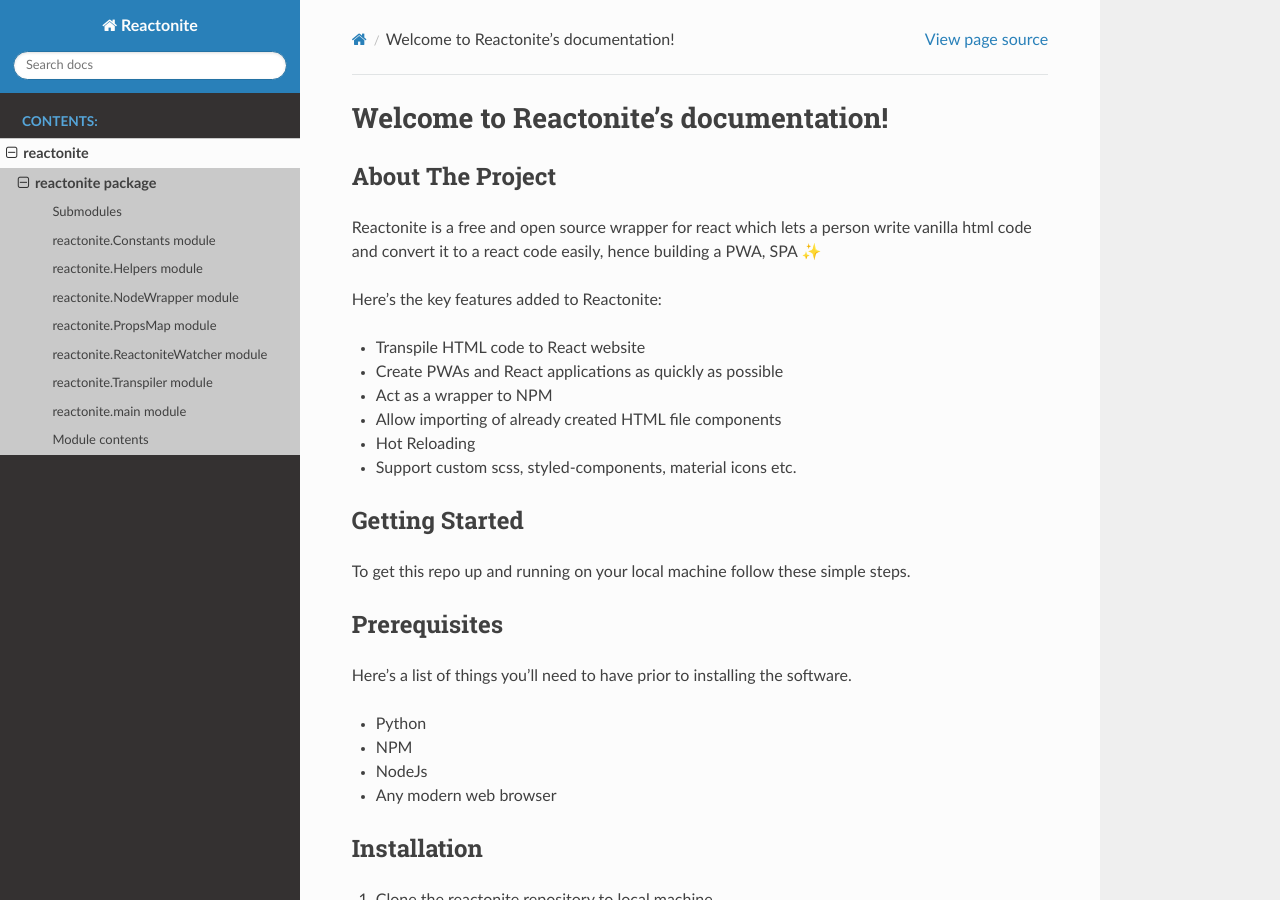
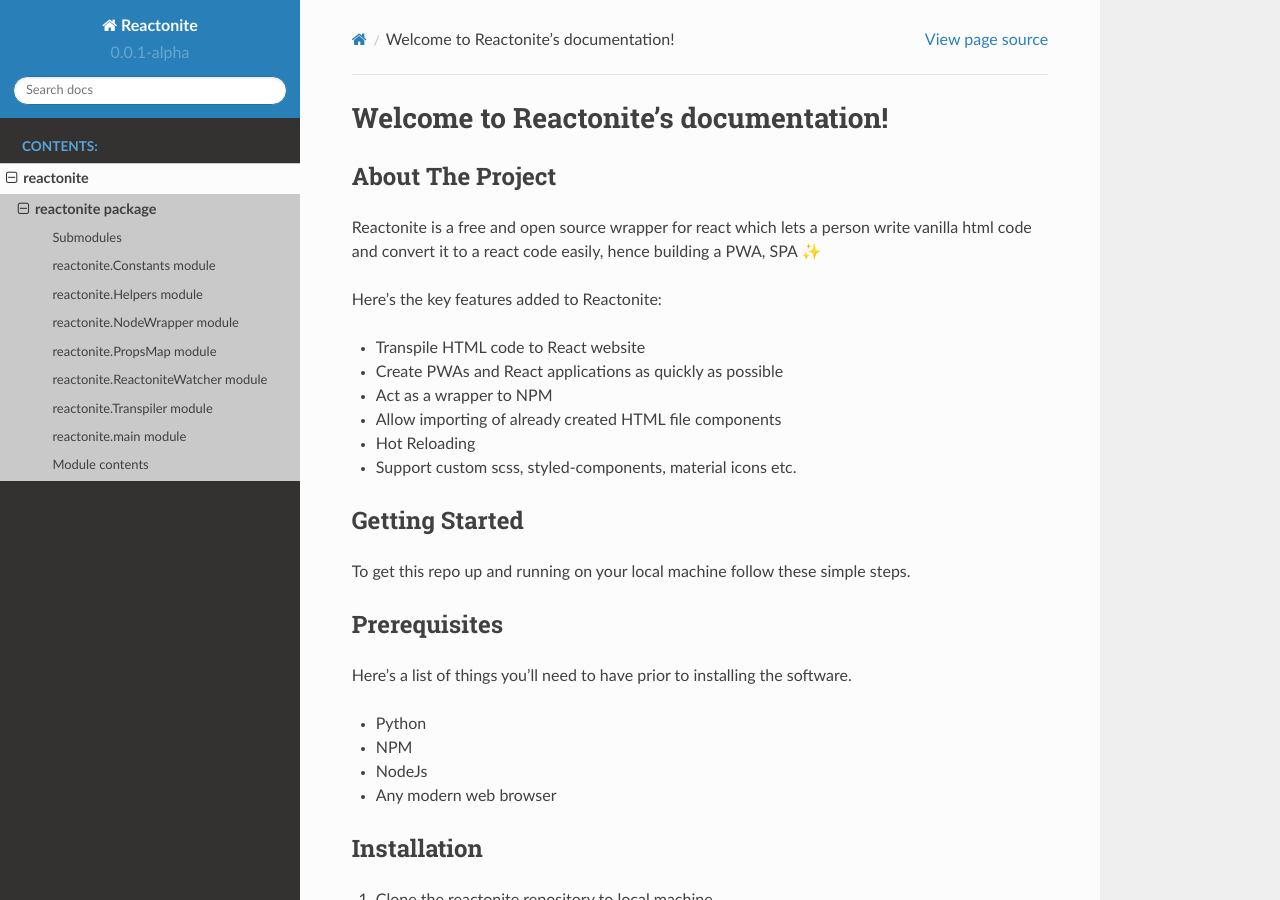
Before and after one commit to reactonite/core, a Sphinx documentation site: the page built from docs/source/index.rst, in a window 1280 px wide and 900 px high. Built offline with Sphinx 7.4.7 and the Read the Docs theme 2.0.0, drawn with Linux system fonts in a browser that asks for light colours.

Commit message:
alpha release staged

```diff
--- a/docs/source/conf.py
+++ b/docs/source/conf.py
@@ -22,8 +22,10 @@
 copyright = '2020, Reactonite'
 author = 'Reactonite'
 
+version = '0.0.1-alpha'
+
 # The full version, including alpha/beta/rc tags
-release = '0.0.1'
+release = version
 
 
 # -- General configuration ---------------------------------------------------
--- a/reactonite/__init__.py
+++ b/reactonite/__init__.py
@@ -1 +1 @@
-__version__ = "0.0.1"
+__version__ = "0.0.1-alpha"
```
